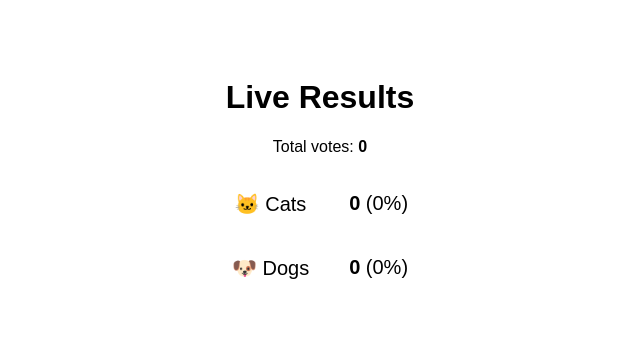
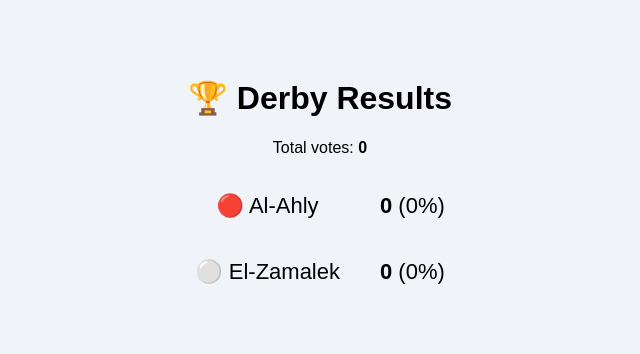
Before and after one commit to Abdulmonaim-Medhat/voting-app, a Flask app: page / in a window 1280 px wide. Shown: the top 354 px of the page, without its empty margins (320-960 px from the left). Run offline with Flask 3, Linux system fonts and the light colour scheme; data that the repository does not hold is empty; some libraries are stand-ins or nearby versions.

Commit message:
derby edition: Al-Ahly vs El-Zamalek + webhook trigger + pipeline logs

```diff
--- a/result/app.py
+++ b/result/app.py
@@ -24,15 +24,15 @@ def get_results():
         rows = cur.fetchall()
     conn.close()
     results = {row[0]: row[1] for row in rows}
-    total = sum(results.values())
-    cats  = results.get('cats', 0)
-    dogs  = results.get('dogs', 0)
+    total     = sum(results.values())
+    alahly    = results.get('alahly', 0)
+    elzamalek = results.get('elzamalek', 0)
     return {
-        'cats': cats,
-        'dogs': dogs,
-        'cats_pct': round(cats / total * 100) if total else 0,
-        'dogs_pct': round(dogs / total * 100) if total else 0,
-        'total': total
+        'alahly':       alahly,
+        'elzamalek':    elzamalek,
+        'alahly_pct':   round(alahly    / total * 100) if total else 0,
+        'elzamalek_pct':round(elzamalek / total * 100) if total else 0,
+        'total':        total
     }
 
 @app.route('/')
--- a/result/templates/result.html
+++ b/result/templates/result.html
@@ -1,28 +1,28 @@
 <!DOCTYPE html>
 <html>
-<head><title>Results</title></head>
-<body style="font-family:sans-serif;text-align:center;padding:50px">
-  <h1>Live Results</h1>
+<head><title>Derby Results</title></head>
+<body style="font-family:sans-serif;text-align:center;padding:50px;background:#f0f4f8">
+  <h1>🏆 Derby Results</h1>
   <p>Total votes: <strong id="total">0</strong></p>
-  <table style="margin:auto;font-size:20px;border-collapse:collapse">
+  <table style="margin:auto;font-size:22px;border-collapse:collapse">
     <tr>
-      <td style="padding:20px">🐱 Cats</td>
-      <td style="padding:20px"><strong id="cats">0</strong> (<span id="cats_pct">0</span>%)</td>
+      <td style="padding:20px">🔴 Al-Ahly</td>
+      <td style="padding:20px"><strong id="alahly">0</strong> (<span id="alahly_pct">0</span>%)</td>
     </tr>
     <tr>
-      <td style="padding:20px">🐶 Dogs</td>
-      <td style="padding:20px"><strong id="dogs">0</strong> (<span id="dogs_pct">0</span>%)</td>
+      <td style="padding:20px">⚪ El-Zamalek</td>
+      <td style="padding:20px"><strong id="elzamalek">0</strong> (<span id="elzamalek_pct">0</span>%)</td>
     </tr>
   </table>
   <script>
     const src = new EventSource('/stream');
     src.onmessage = e => {
       const d = JSON.parse(e.data);
-      document.getElementById('total').textContent    = d.total;
-      document.getElementById('cats').textContent     = d.cats;
-      document.getElementById('dogs').textContent     = d.dogs;
-      document.getElementById('cats_pct').textContent = d.cats_pct;
-      document.getElementById('dogs_pct').textContent = d.dogs_pct;
+      document.getElementById('total').textContent        = d.total;
+      document.getElementById('alahly').textContent       = d.alahly;
+      document.getElementById('elzamalek').textContent    = d.elzamalek;
+      document.getElementById('alahly_pct').textContent   = d.alahly_pct;
+      document.getElementById('elzamalek_pct').textContent = d.elzamalek_pct;
     };
   </script>
 </body>
```
Also changed, not shown: vote/templates/index.html (+6 -5 lines), 1 other file.
